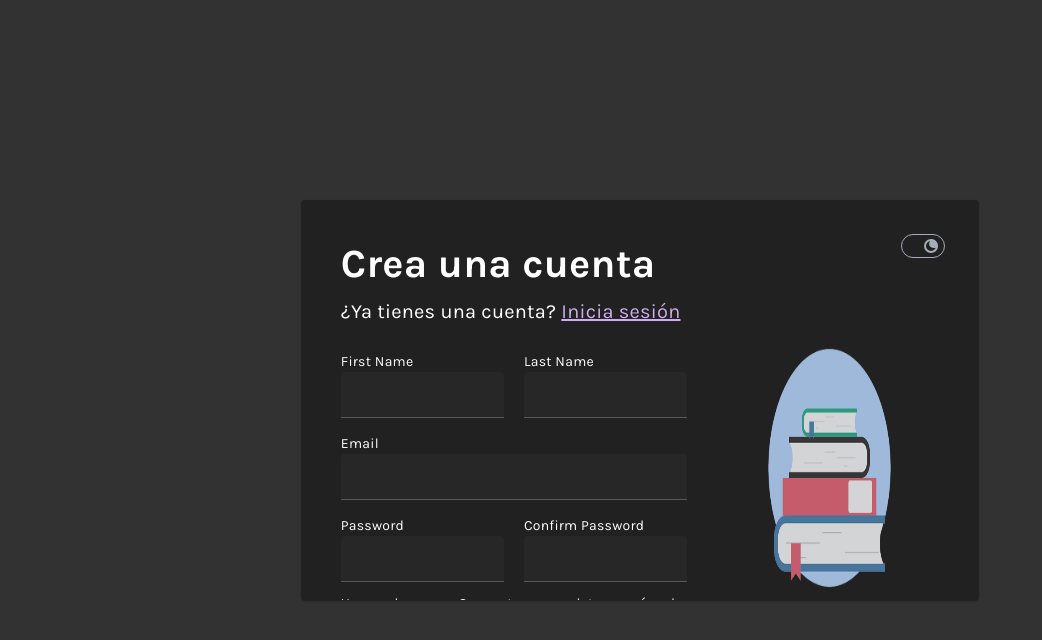
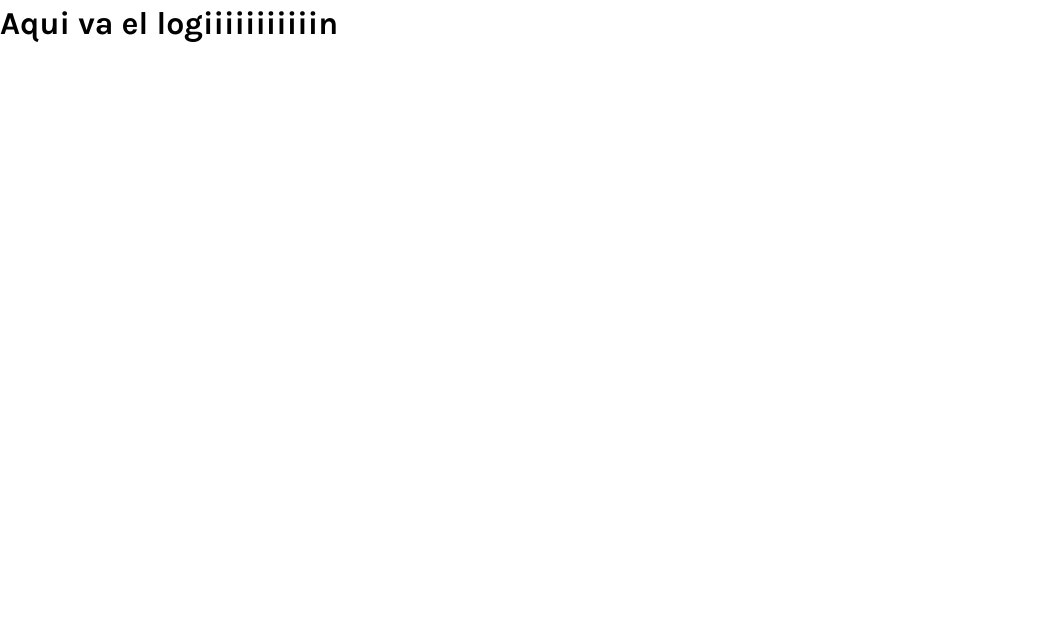
Before and after one commit to Alejo0997/BOOK-PRO, a Vue app in the folder book-project/: page / in a window 1280 px wide. Shown: the top 640 px of the page, without its empty margins (0-1042 px from the left). Built offline with nearby package versions, Linux system fonts and the light colour scheme.

Commit message:
Added sign up view and multiple reusable components

```diff
--- a/book-project/src/views/BPHome.vue
+++ b/book-project/src/views/BPHome.vue
@@ -1,20 +1,7 @@
 <template>
-    <div class="home">
-        <BPSignup />
-    </div>
+    <BPLogin />
 </template>
 
-<script setup>
-import BPSignup from '@/views/BPSignup.vue';
+<script lang="ts" setup>
+import BPLogin from '@/views/BPLogin.vue'
 </script>
-
-<style scoped>
-.home {
-    display: flex;
-    align-items: center;
-    justify-content: center;
-    height: 100vh;
-    width: 100vw;
-    background-color: var(--background-secondary);
-}
-</style>
```
